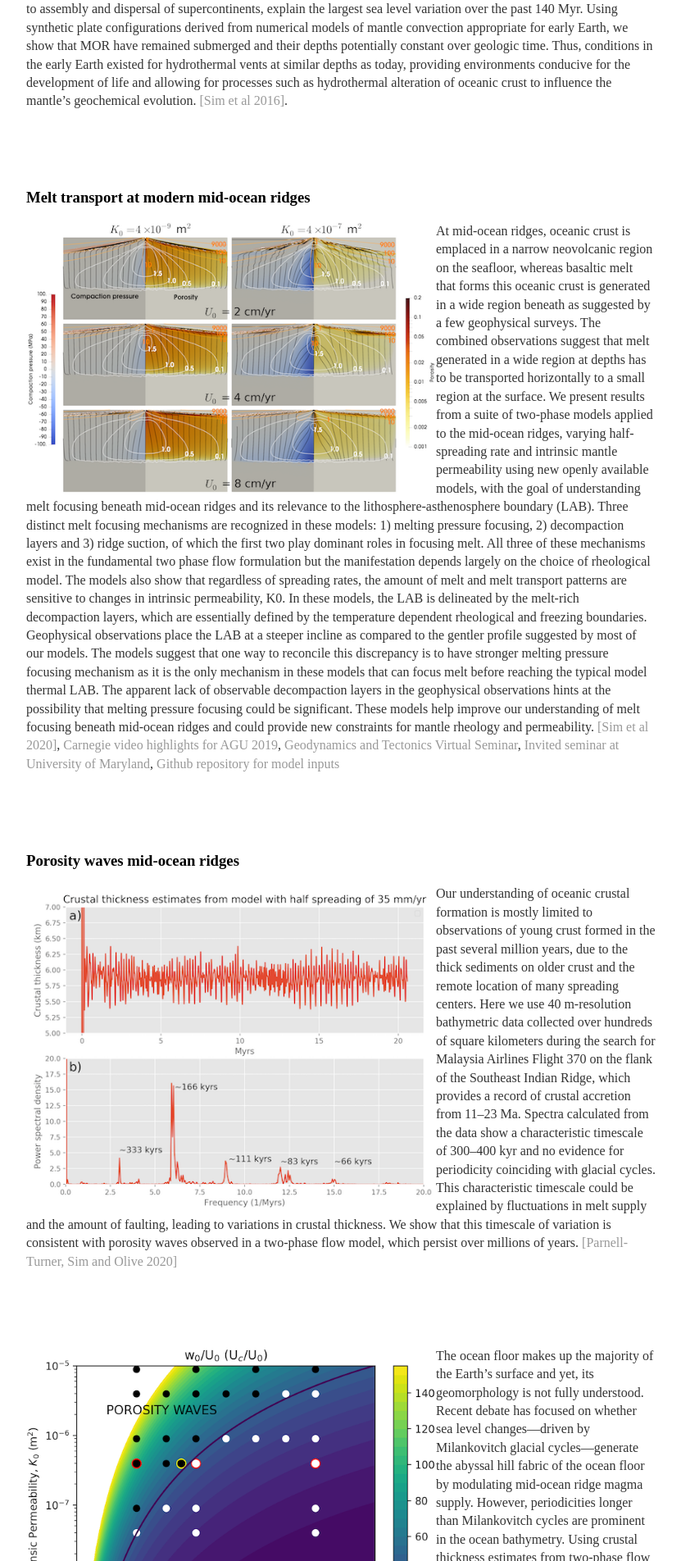
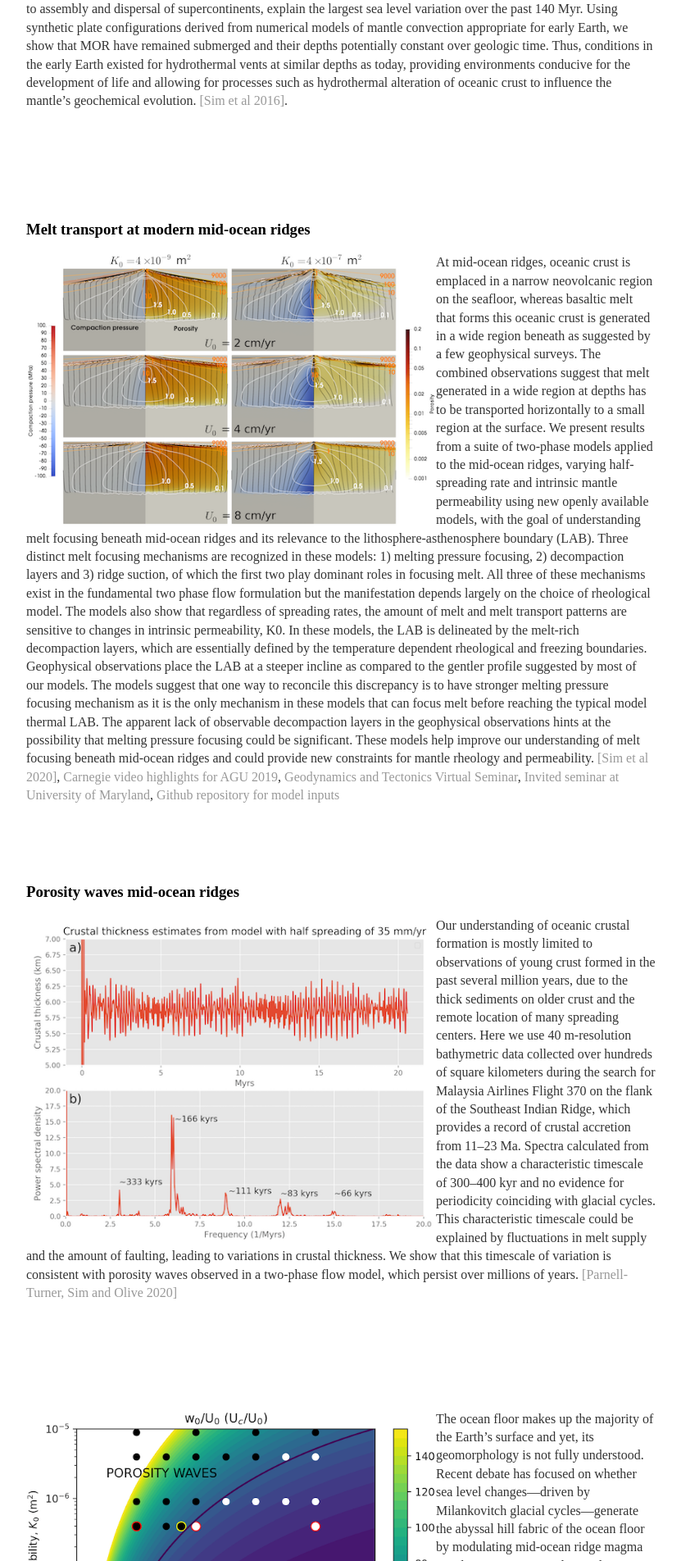
Before and after one commit to joycesim/joycesim.github.io, a Jekyll site: the page built from research/index.md, in a window 1280 px wide. Shown: the part 864-2768 px from the top of the page at 82% size, without its empty margins (224-1055 px from the left). Built offline with Jekyll 4.4.1, drawn with Linux system fonts in a browser that asks for light colours.

Commit message:
Update index.md

```diff
--- a/research/index.md
+++ b/research/index.md
@@ -22,6 +22,8 @@ The interconnectedness of life, water, and plate tectonics is strikingly apparen
 
 &nbsp;&nbsp;&nbsp;&nbsp;
 
+&nbsp;&nbsp;&nbsp;&nbsp;
+
 ### Melt transport at modern mid-ocean ridges
 <img align="left" src="/image/P2F2_porosity.png" alt="Melt transport model" width="500"/>
 
@@ -35,6 +37,8 @@ At mid-ocean ridges, oceanic crust is emplaced in a narrow neovolcanic region on
 <img align="left" src="/image/P3_SpectralU35K7.png" alt="Porosity waves and seafloor bathymetry" width="500"/>
 
 Our understanding of oceanic crustal formation is mostly limited to observations of young crust formed in the past several million years, due to the thick sediments on older crust and the remote location of many spreading centers. Here we use 40 m-resolution bathymetric data collected over hundreds of square kilometers during the search for Malaysia Airlines Flight 370 on the flank of the Southeast Indian Ridge, which provides a record of crustal accretion from 11–23 Ma. Spectra calculated from the data show a characteristic timescale of 300–400 kyr and no evidence for periodicity coinciding with glacial cycles. This characteristic timescale could be explained by fluctuations in melt supply and the amount of faulting, leading to variations in crustal thickness. We show that this timescale of variation is consistent with porosity waves observed in a two-phase flow model, which persist over millions of years. [[Parnell-Turner, Sim and Olive 2020]](https://doi.org/10.1029/2020GL087349)
+
+&nbsp;&nbsp;&nbsp;&nbsp;
 
 &nbsp;&nbsp;&nbsp;&nbsp;
 
@@ -77,10 +81,12 @@ Ultimately, the project aims to enhance our overall understanding of the complex
 
 ## Cryosphere and planetary systems
 ### Exfiltration of ground water beneath thinning Antarctic ice sheets
-<img align="left" src="/image/Exfiltration.png" alt="Exfiltration" width="500"/>
+<img align="left" src="/image/Exfiltration.png" alt="Exfiltration" width="400"/>
 
 The two-phase flow formulation applies to many environments including the icy poles on Earth and water worlds. Collaborations at Georgia
 Tech has led to the understanding of the potential for groundwater exfiltration beneath the thinning Antarctic ice sheets. Groundwater-laden sedimentary aquifers are extensive beneath large portions of the Greenland and Antarctic ice sheets. With a simple theory, it is shown that as the ice sheets thin, there is a potential for exfiltration that can be a dominant component of the subglacial water budget. Continued Antarctic Ice Sheet thinning over the coming decades to centuries guarantees that the role of exfiltration in the basal water budget will only continue to grow into the future, suggesting the need to develop better integrated models of interactions between subglacial groundwater and drainage.
+
+&nbsp;&nbsp;&nbsp;&nbsp;
 
 &nbsp;&nbsp;&nbsp;&nbsp;
 
@@ -90,6 +96,8 @@ Tech has led to the understanding of the potential for groundwater exfiltration
 <img align="left" src="/image/Europa.jpg" alt="Europa" width="500"/>
 
 Similar to ice on Earth, there are icy environments in other planetary systems such as on the moons of Jupiter, Ganymede or Europa. [NASA Europa Clipper Mission has a launch date on October 2024](https://europa.nasa.gov/) and will reach Jupiter orbit around 2030. Europa has diameter about a quarter that of Earth but has a relatively sizable water body that has been hypothesized to potentially host life. Europa has an icy surface estimated to be around 3-30km thick with an liquid salty ocean beneath followed by a rocky floor. The icy surface layer has been hypothesized to transport materials between the ocean and the surface in various ways including two-phase flow transport briny water. We aim to simulate this transport in the hopes to better understand this exchange and help guide the Clipper mission.
+
+&nbsp;&nbsp;&nbsp;&nbsp;
 
 &nbsp;&nbsp;&nbsp;&nbsp;
 
```
